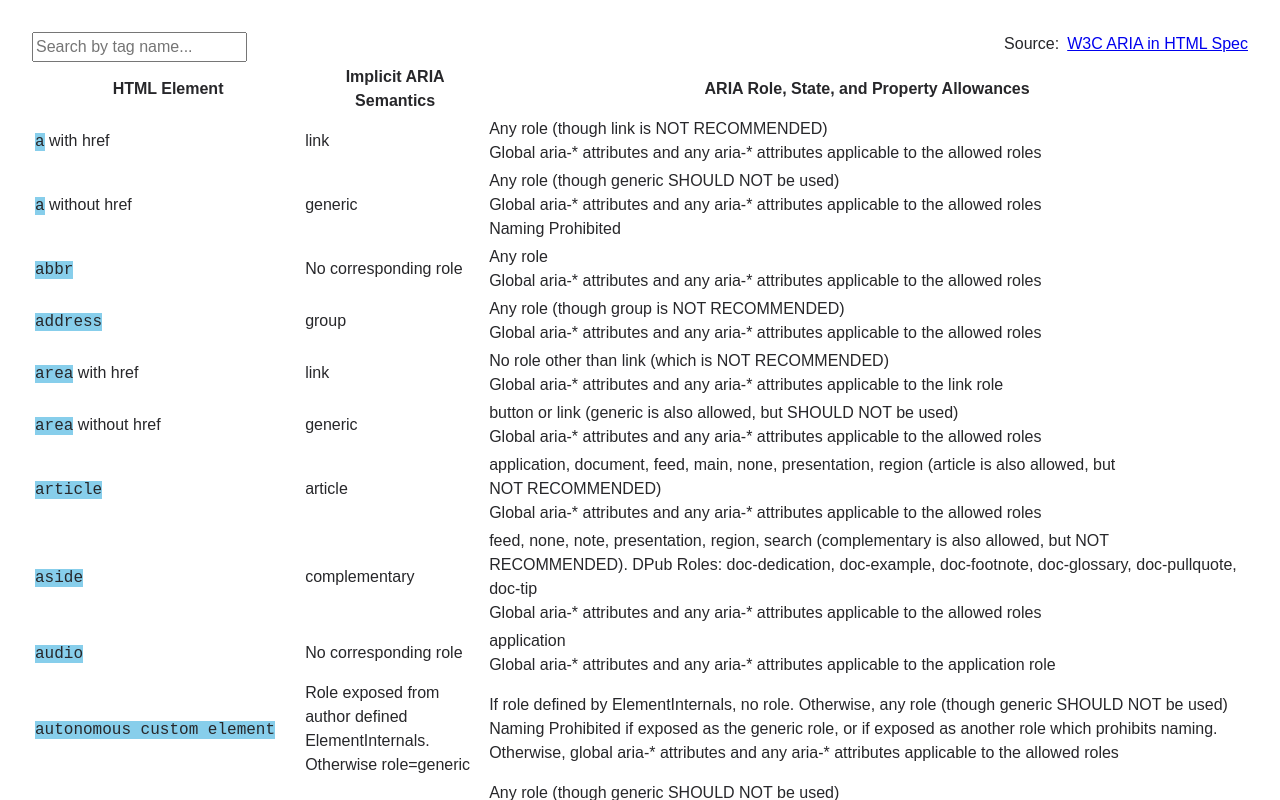
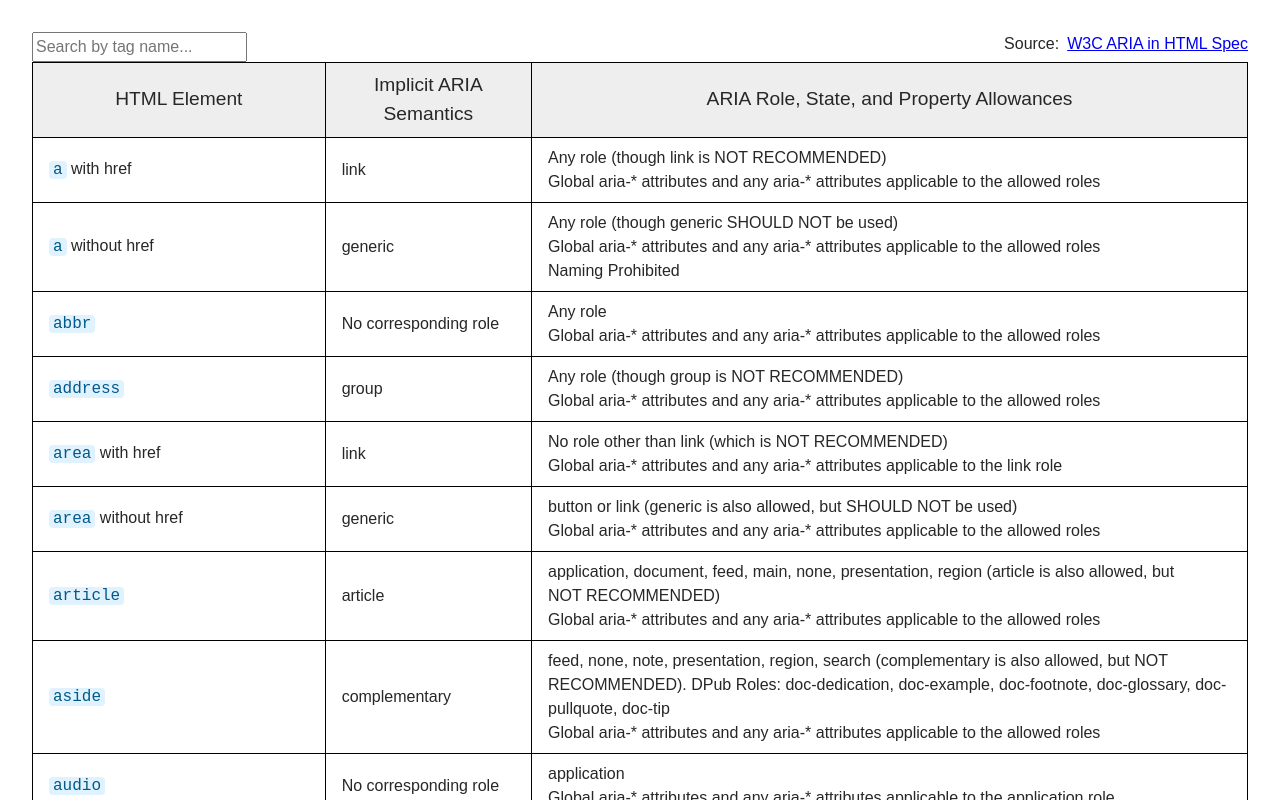
Before and after one commit to latechlogan/role-call, a React (Vite) app: page / in a window 1280 px wide. Shown: the top 800 px of the page. Built offline with nearby package versions, Linux system fonts and the light colour scheme; a web font is replaced by a local one.

Commit message:
style: add initial table layout styling

```diff
--- a/src/components/Table/Table.css
+++ b/src/components/Table/Table.css
@@ -1,3 +1,28 @@
 code {
-  background-color: skyblue;
+  font-size: 1rem;
+  color: oklch(44.3% 0.11 240.79);
+  padding: 0rem 0.25rem;
+  background-color: oklch(95.1% 0.026 236.824);
+  border-radius: 0.25rem;
 }
+
+table {
+  width: 100%;
+  border: 1px solid #000;
+  border-collapse: collapse;
+}
+
+th {
+  font-size: 1.2rem;
+  font-weight: 500;
+  padding: 0.5rem 1rem;
+  background-color: #eee;
+  border: 1px solid #000;
+  border-collapse: collapse;
+}
+
+td {
+  padding: 0.5rem 1rem;
+  border: 1px solid #000;
+  border-collapse: collapse;
+}
```
